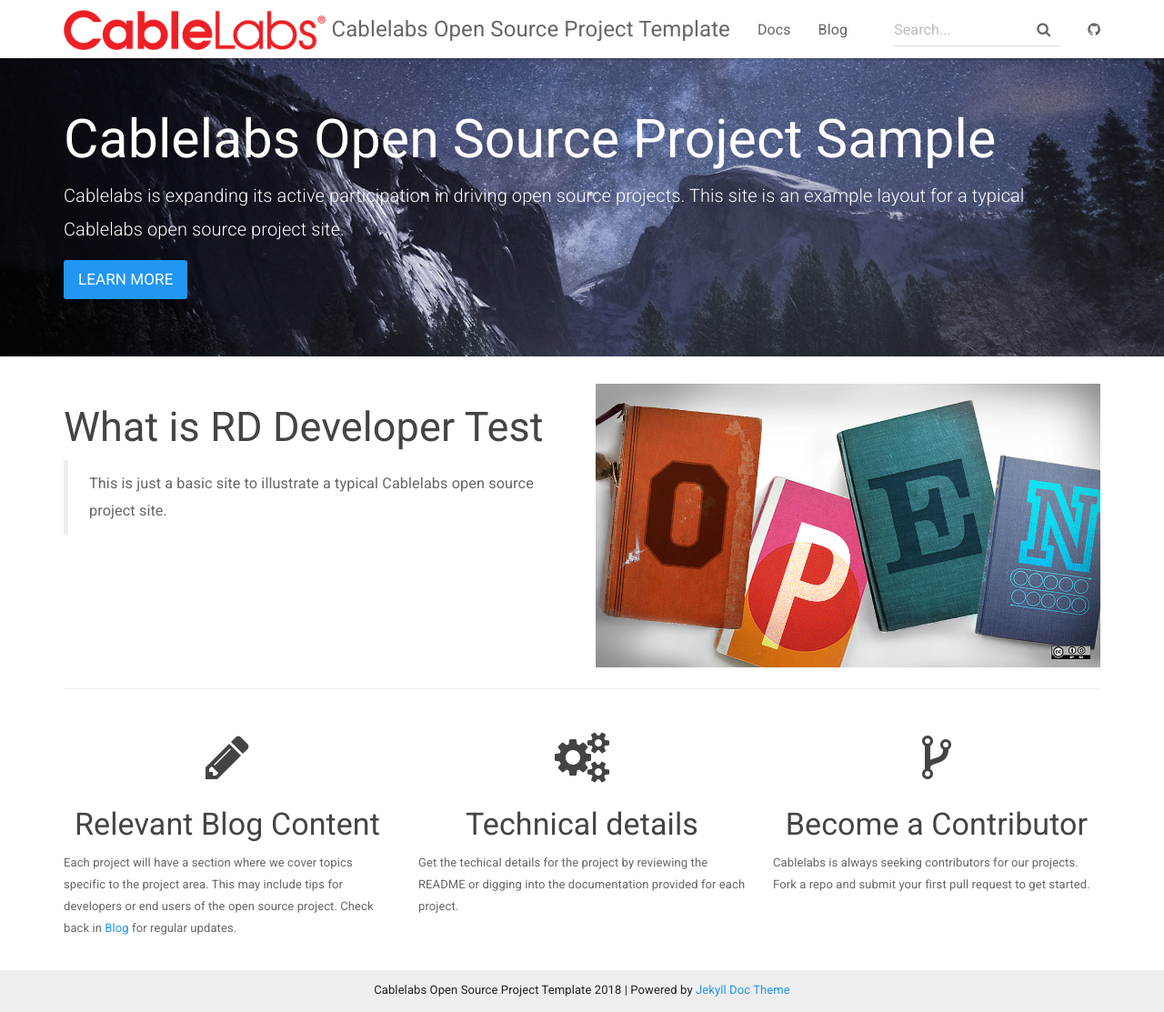
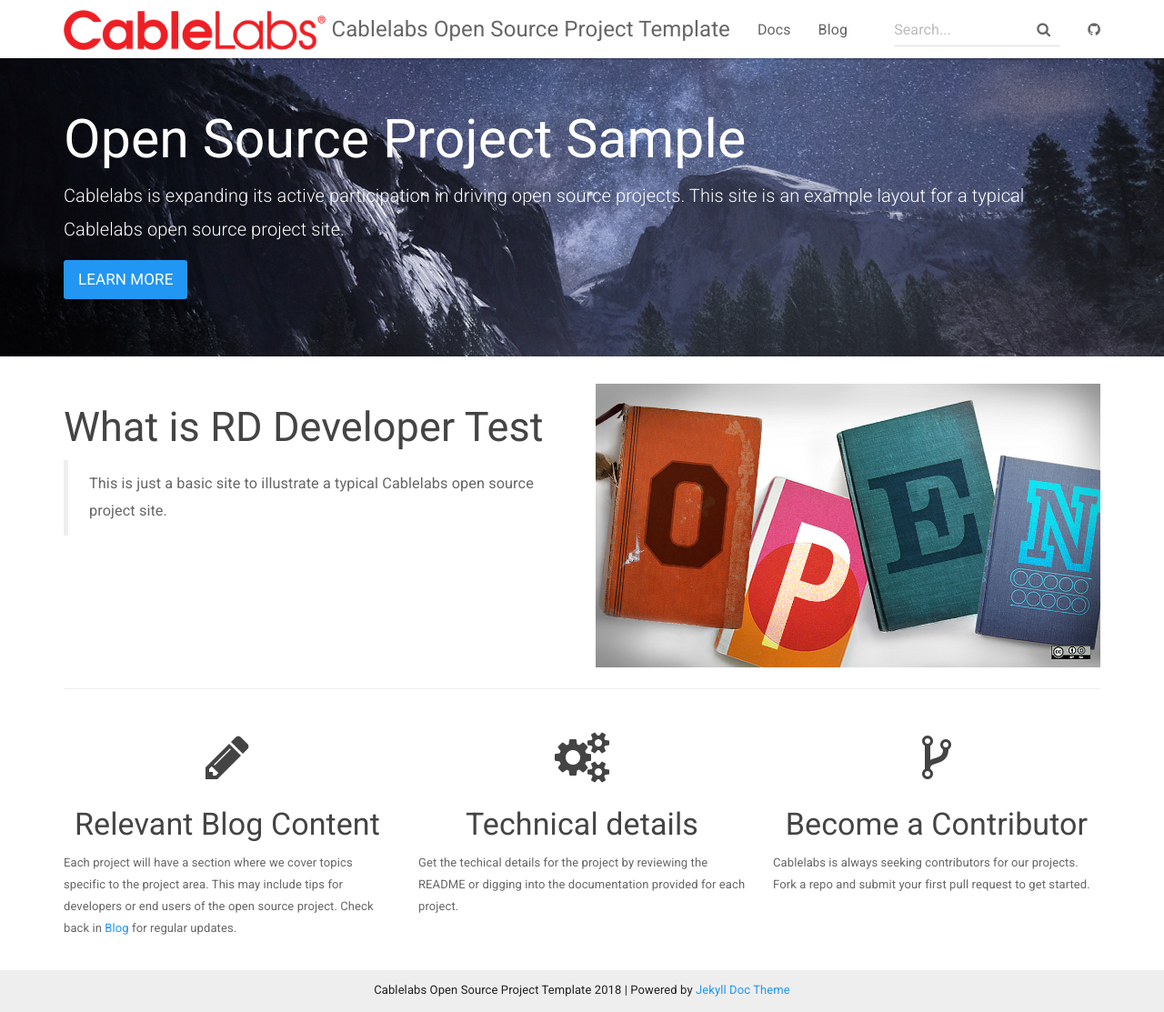
Before and after one commit to cablelabs/rd-dev-test, a Jekyll site: the page built from docs/index.html, in a window 1280 px wide and 1113 px high. Shown: the whole window at 91% size. Built offline with Jekyll 4.4.1, drawn with Linux system fonts in a browser that asks for light colours; nearby versions of some CDN libraries.

Commit message:
updated title

```diff
--- a/docs/index.html
+++ b/docs/index.html
@@ -4,7 +4,7 @@
 
 <div class="header-container jumbotron">
     <div class="container">
-        <h1>Cablelabs Open Source Project Sample</h1>
+        <h1>Open Source Project Sample</h1>
         <p>Cablelabs is expanding its active participation in driving open source projects. This site is an example layout
         for a typical Cablelabs open source project site.</p>
         <p><a class="btn btn-primary btn-lg" href="{{ "/docs/home/" | prepend: site.baseurl }}" role="button">Learn more</a></p>
```
